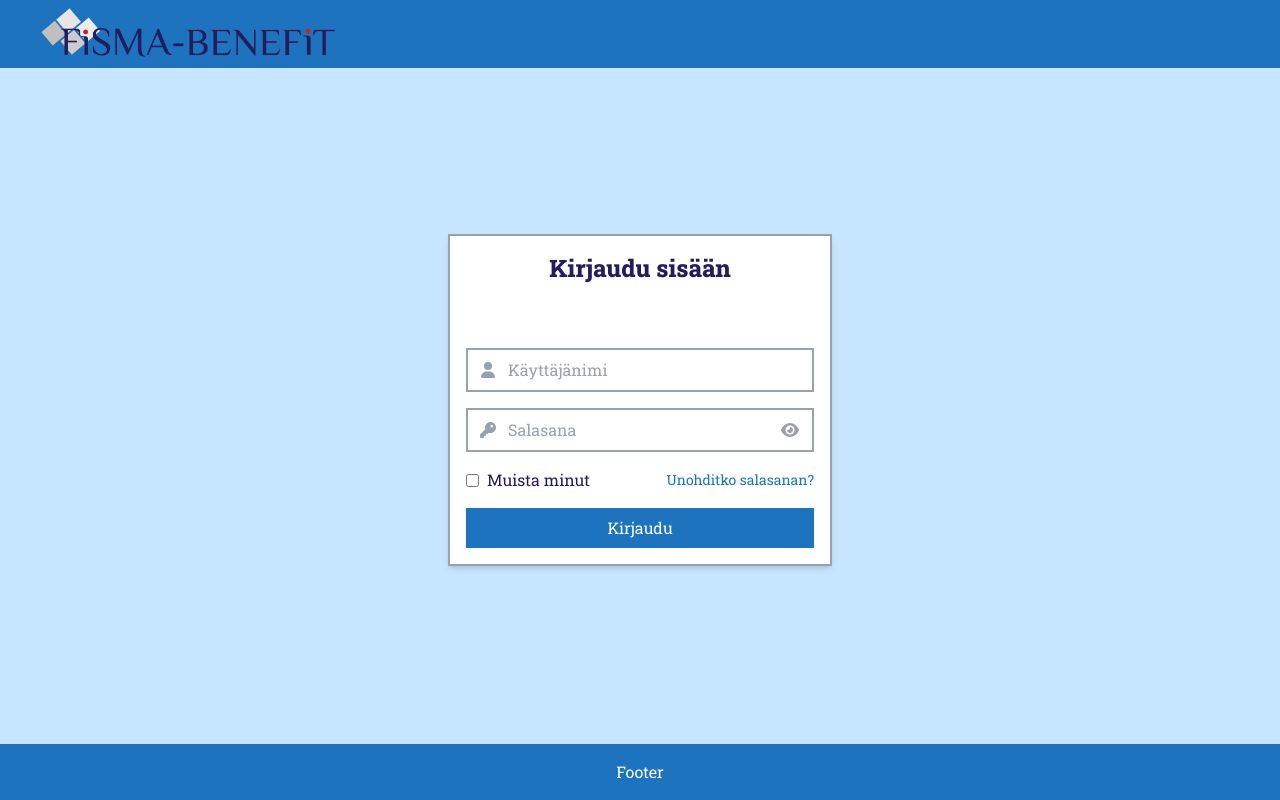
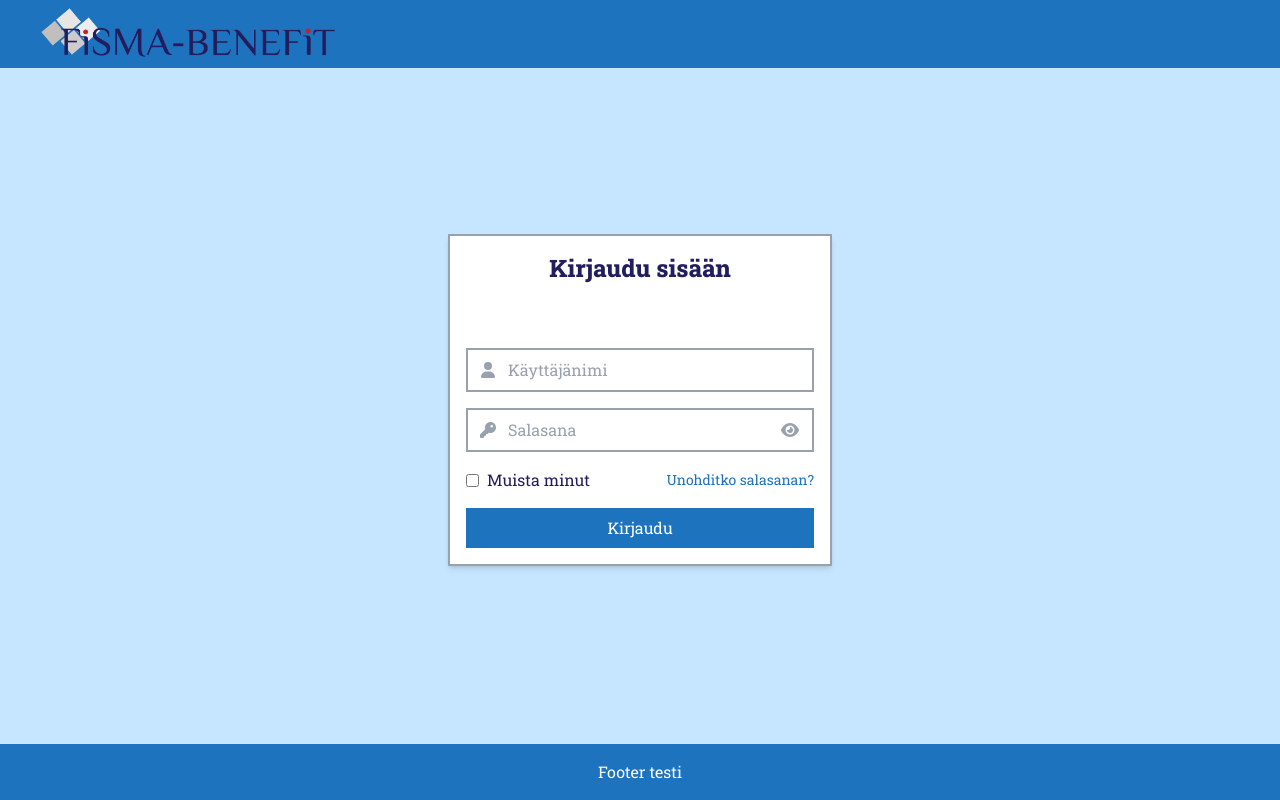
Before and after one commit to fisma-benefit-app/benefit-app, a React (Vite) app in the folder frontend/: page /login in a window 1280 px wide. Built offline with nearby package versions, Linux system fonts and the light colour scheme; no server answers.

Commit message:
chore: add frontend deployment configuration; fix: testing if outputs needs context: ./backend

```diff
--- a/frontend/src/components/Footer.tsx
+++ b/frontend/src/components/Footer.tsx
@@ -1,7 +1,7 @@
 const Footer = () => {
     return (
         <footer className="fixed bottom-0 left-0 w-full bg-fisma-blue text-white py-4 shadow-md flex justify-center items-center z-1">
-            <p>Footer</p>
+            <p>Footer testi</p>
         </footer>
     )
 }
```
